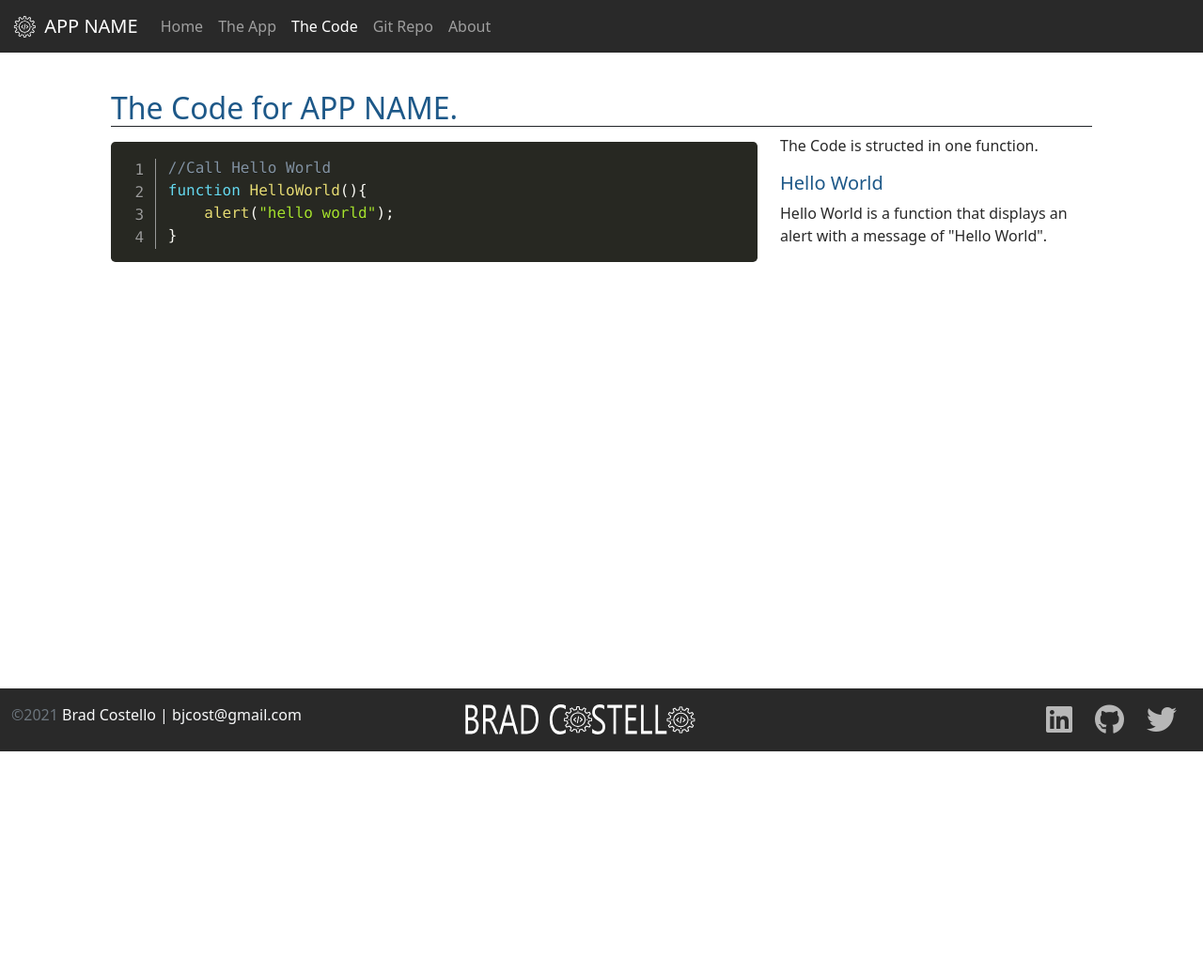
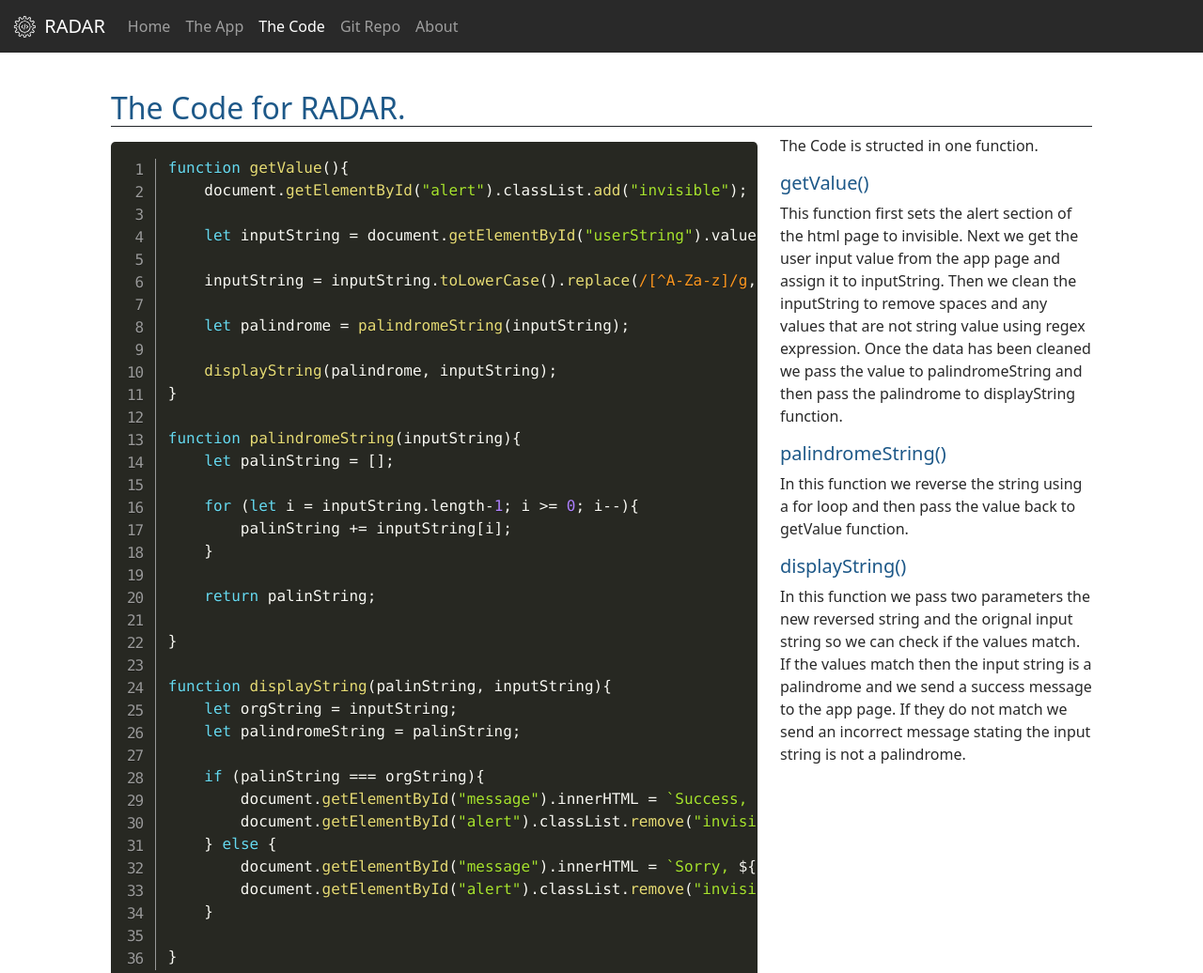
Before and after one commit to bearcaffeine/Radar, a plain HTML site: page code.html in a window 1280 px wide. Shown: the top 1036 px of the page at 94% size. Before the commit the page ends 800 px from the top, so only its background shows below. Drawn offline with nearby package versions, Linux system fonts and the light colour scheme.

Commit message:
Created radar app

```diff
--- a/code.html
+++ b/code.html
@@ -2,7 +2,7 @@
 <html lang="en" class="h-100">
 
 <head>
-    <title>App Name: A Coding Project by Brad Costello</title>
+    <title>RADAR: A Coding Project by Brad Costello</title>
     <!-- Required meta tags -->
     <meta charset="utf-8">
     <meta name="viewport" content="width=device-width, initial-scale=1, shrink-to-fit=no">
@@ -24,7 +24,7 @@
     <nav class="navbar navbar-expand-md navbar-dark fixed-top">
         <div class="container-fluid">
             <a class="navbar-brand" href="#"><img src="img/BC_white_mark.svg" class="d-line-block align-text-top"
-                    alt="Brad Costello Logo" width="30" and height="29"> APP NAME</a>
+                    alt="Brad Costello Logo" width="30" and height="29"> RADAR</a>
             <button class="navbar-toggler" type="button" data-bs-toggle="collapse" data-bs-target="#navbarCollapse"
                 aria-controls="navbarCollapse" aria-expanded="false" aria-label="Toggle navigation">
                 <span class="navbar-toggler-icon"></span>
@@ -41,7 +41,7 @@
                         <a class="nav-link active" aria-current="page" href="/code.html">The Code</a>
                     </li>
                     <li class="nav-item">
-                        <a class="nav-link" target="_blank" href="https://github.com/bearcaffeine/JSSiteTemplate">Git
+                        <a class="nav-link" target="_blank" href="https://github.com/bearcaffeine/Radar">Git
                             Repo</a>
                     </li>
                     <li class="nav-item">
@@ -55,21 +55,59 @@
 
     <main class="flex-shrink-0">
         <div class="container py-5 px-5 mt-5">
-            <h2 class="border-1 border-bottom border-dark">The Code for APP NAME.</h2>
+            <h2 class="border-1 border-bottom border-dark">The Code for RADAR.</h2>
             <div class="row row-cols-1 row-cols-lg-2">
                 <div class="col-lg-8">
                     <pre class="line-numbers"><code class="language-javascript">
-                            //Call Hello World
-                            function HelloWorld(){
-                                alert("hello world");
+                        function getValue(){
+                            document.getElementById("alert").classList.add("invisible");
+
+                            let inputString = document.getElementById("userString").value;
+
+                            inputString = inputString.toLowerCase().replace(/[^A-Za-z]/g, '');
+
+                            let palindrome = palindromeString(inputString);
+
+                            displayString(palindrome, inputString);
+                        }
+
+                        function palindromeString(inputString){
+                            let palinString = [];
+
+                            for (let i = inputString.length-1; i >= 0; i--){
+                                palinString += inputString[i];
                             }
+
+                            return palinString;
+
+                        }
+
+                        function displayString(palinString, inputString){
+                            let orgString = inputString;
+                            let palindromeString = palinString;
+
+                            if (palinString === orgString){
+                                document.getElementById("message").innerHTML = `Success, <strong>${palinString}</strong> is a Palindrome!`;
+                                document.getElementById("alert").classList.remove("invisible");
+                            } else {
+                                document.getElementById("message").innerHTML = `Sorry, <strong>${palinString}</strong> is not a Palindrome!`;
+                                document.getElementById("alert").classList.remove("invisible");
+                            }
+
+                        }
                     </code>
                     </pre>
                 </div>
                 <div class="col-lg-4">
                     <p>The Code is structed in one function.</p>
-                    <h5>Hello World</h5>
-                    <p>Hello World is a function that displays an alert with a message of "Hello World".</p>
+                    <h5>getValue()</h5>
+                    <p>This function first sets the alert section of the html page to invisible. Next we get the user input value from the app page and assign it to inputString. Then we clean the inputString to remove spaces and any values that are not string value using regex expression. Once the data has been cleaned we pass the value to palindromeString and then pass the palindrome to displayString function.</p>
+
+                    <h5>palindromeString()</h5>
+                    <p>In this function we reverse the string using a for loop and then pass the value back to getValue function.</p>
+
+                    <h5>displayString()</h5>
+                    <p>In this function we pass two parameters the new reversed string and the orignal input string so we can check if the values match. If the values match then the input string is a palindrome and we send a success message to the app page. If they do not match we send an incorrect message stating the input string is not a palindrome.</p>
                 </div>
             </div>
         </div>
```
Also changed, not shown: app.html (+32 -8 lines), index.html (+7 -7 lines), js/site.js (+35 -3 lines), img/Zero to 100.svg (deleted), img/radar.svg (added), 1 other file.
